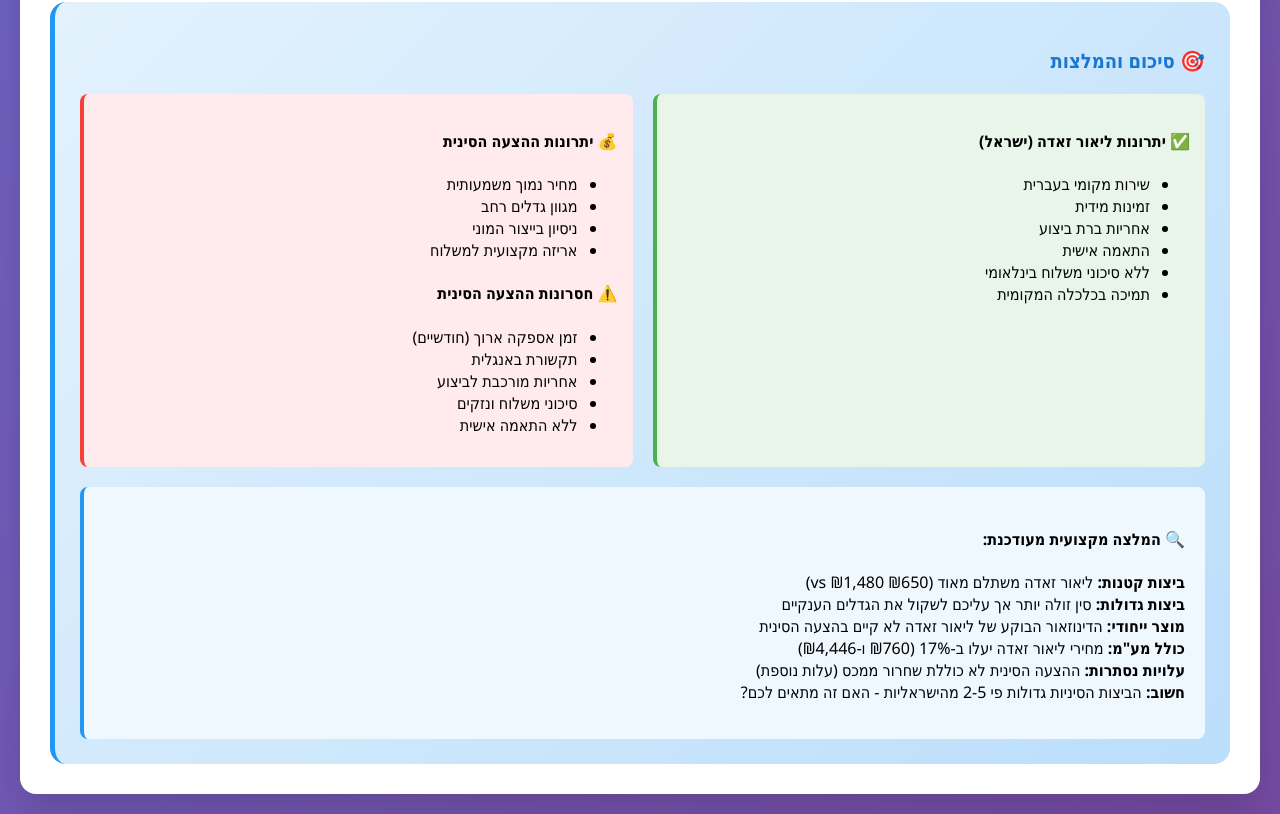
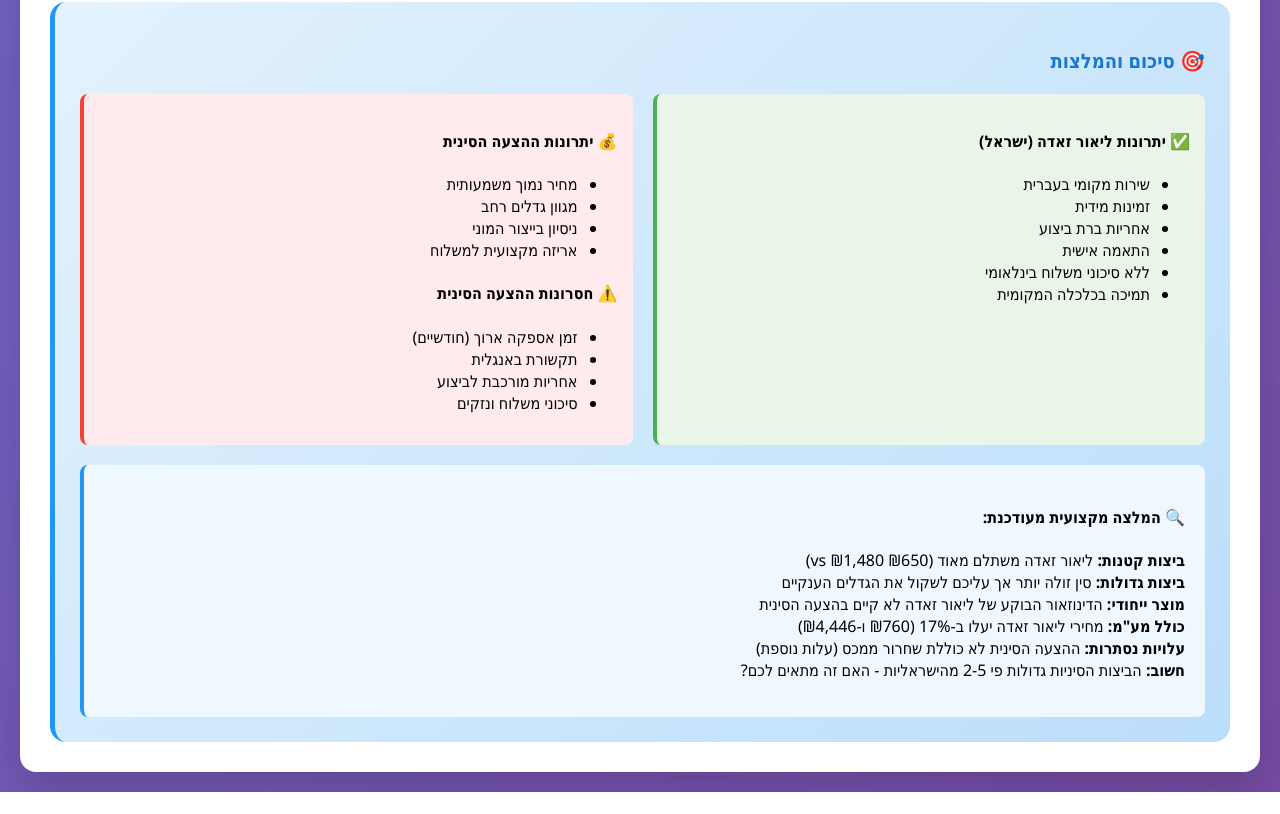
Before and after one commit to snirsnir/jurassic, a plain HTML site: page prices.html in a window 1280 px wide. Shown: the part 2763-3577 px from the top of the page. After the commit the page ends 3555 px from the top, so only its background shows below. Drawn offline with Linux system fonts and the light colour scheme.

Commit message:
Update prices.html

```diff
--- a/prices.html
+++ b/prices.html
@@ -532,7 +532,7 @@
                         <li>תקשורת באנגלית</li>
                         <li>אחריות מורכבת לביצוע</li>
                         <li>סיכוני משלוח ונזקים</li>
-                        <li>ללא התאמה אישית</li>
+
                     </ul>
                 </div>
             </div>
```
